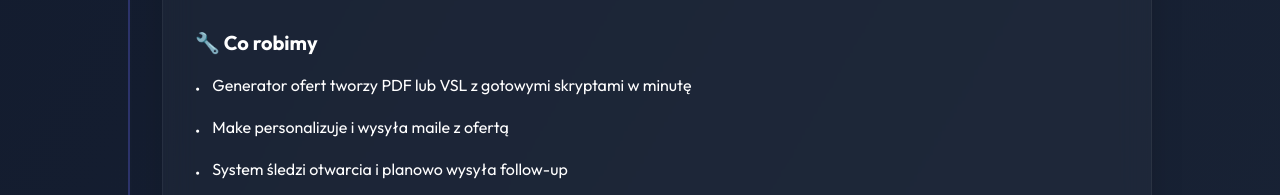
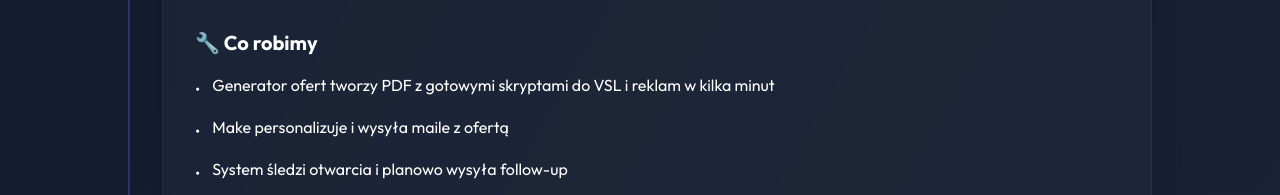
Before and after one commit to hculap/ai-funnel-accelerator, a plain HTML site: page agents.html in a window 1280 px wide. Shown: the part 9988-10183 px from the top of the page. Drawn offline with nearby package versions, Linux system fonts and the light colour scheme; animation ran at ten frames a second.

Commit message:
course fixes

```diff
--- a/agents.html
+++ b/agents.html
@@ -937,7 +937,7 @@
               <div class="space-y-3">
                                 <div class="flex items-start">
                   <span class="text-orange-400 mr-3 mt-1">•</span>
-                  <span class="text-white/90">Generator ofert tworzy PDF lub VSL z gotowymi skryptami w minutę</span>
+                  <span class="text-white/90">Generator ofert tworzy PDF z gotowymi skryptami do VSL i reklam w kilka minut</span>
                                     </div>
                 <div class="flex items-start">
                   <span class="text-orange-400 mr-3 mt-1">•</span>
```
